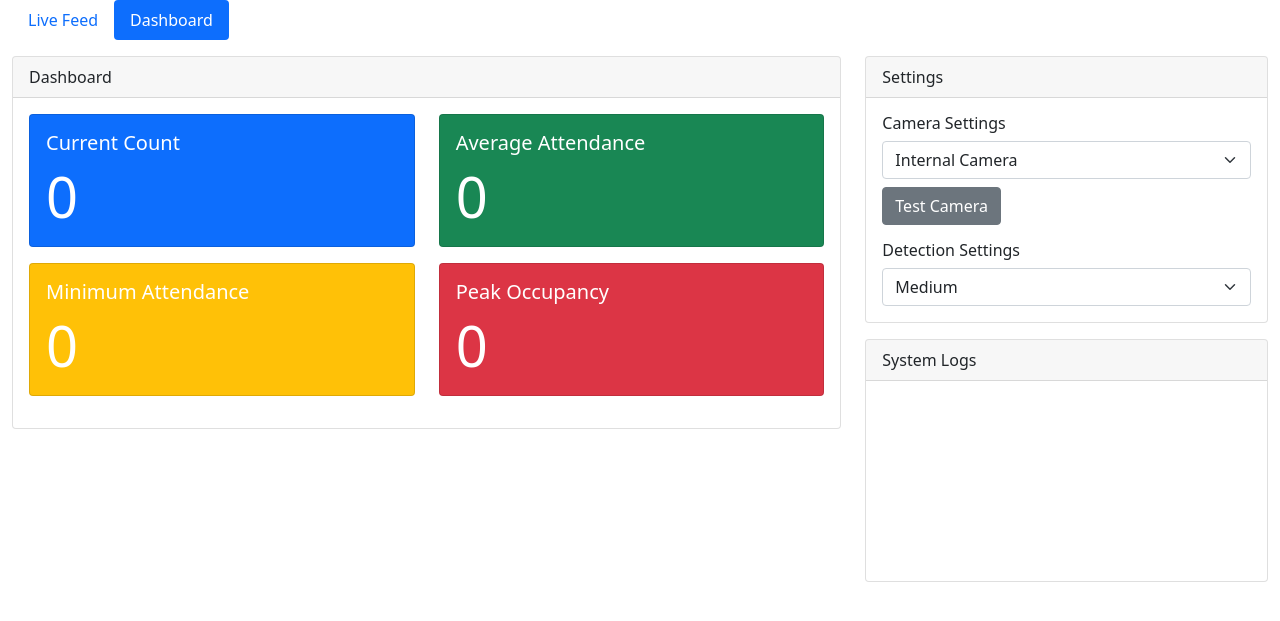
After one commit to kiwanacollins/camera-person-counter-UICT, a Flask app: page /dashboard in a window 1280 px wide. The commit adds this page. Shown: the top 621 px of the page. Run offline with Flask 3, Linux system fonts and the light colour scheme; parts of the project's set-up code (start-up, migrations or seed data) failed here and were passed over; some libraries are stand-ins or nearby versions.

Commit message:
Add dashboard page and navigation to the index page

```diff
--- /dev/null
+++ b/src/templates/dashboard.html
@@ -0,0 +1,135 @@
+<!DOCTYPE html>
+<html>
+<head>
+    <title>Person Counter - Dashboard</title>
+    <link href="https://cdn.jsdelivr.net/npm/bootstrap@5.1.3/dist/css/bootstrap.min.css" rel="stylesheet">
+    <style>
+        .log-container { height: 200px; overflow-y: auto; }
+        .nav-pills .nav-link.active { background-color: #0d6efd; color: white; }
+    </style>
+</head>
+<body>
+    <div class="container-fluid">
+        <div class="row mb-3">
+            <div class="col-12">
+                <ul class="nav nav-pills">
+                    <li class="nav-item">
+                        <a class="nav-link" href="/">Live Feed</a>
+                    </li>
+                    <li class="nav-item">
+                        <a class="nav-link active" href="/dashboard">Dashboard</a>
+                    </li>
+                </ul>
+            </div>
+        </div>
+        <div class="row">
+            <div class="col-md-8">
+                <!-- Dashboard Stats -->
+                <div class="card mb-3">
+                    <div class="card-header">Dashboard</div>
+                    <div class="card-body">
+                        <div class="row">
+                            <div class="col-md-6">
+                                <div class="card text-white bg-primary mb-3">
+                                    <div class="card-body">
+                                        <h5 class="card-title">Current Count</h5>
+                                        <p class="card-text display-4" id="currentCount">0</p>
+                                    </div>
+                                </div>
+                            </div>
+                            <div class="col-md-6">
+                                <div class="card text-white bg-success mb-3">
+                                    <div class="card-body">
+                                        <h5 class="card-title">Average Attendance</h5>
+                                        <p class="card-text display-4" id="avgAttendance">0</p>
+                                    </div>
+                                </div>
+                            </div>
+                            <div class="col-md-6">
+                                <div class="card text-white bg-warning mb-3">
+                                    <div class="card-body">
+                                        <h5 class="card-title">Minimum Attendance</h5>
+                                        <p class="card-text display-4" id="minAttendance">0</p>
+                                    </div>
+                                </div>
+                            </div>
+                            <div class="col-md-6">
+                                <div class="card text-white bg-danger mb-3">
+                                    <div class="card-body">
+                                        <h5 class="card-title">Peak Occupancy</h5>
+                                        <p class="card-text display-4" id="peakOccupancy">0</p>
+                                    </div>
+                                </div>
+                            </div>
+                        </div>
+                    </div>
+                </div>
+            </div>
+
+            <div class="col-md-4">
+                <!-- Settings -->
+                <div class="card mb-3">
+                    <div class="card-header">Settings</div>
+                    <div class="card-body">
+                        <h6>Camera Settings</h6>
+                        <select id="cameraSelect" class="form-select mb-2">
+                            <option value="0">Internal Camera</option>
+                            <option value="1">External Camera</option>
+                        </select>
+                        <button id="testCamera" class="btn btn-secondary mb-3">Test Camera</button>
+
+                        <h6>Detection Settings</h6>
+                        <select id="sensitivitySelect" class="form-select">
+                            <option>Low</option>
+                            <option selected>Medium</option>
+                            <option>High</option>
+                        </select>
+                    </div>
+                </div>
+
+                <!-- Logs -->
+                <div class="card">
+                    <div class="card-header">System Logs</div>
+                    <div class="card-body log-container" id="logs">
+                    </div>
+                </div>
+            </div>
+        </div>
+    </div>
+
+    <script src="https://cdnjs.cloudflare.com/ajax/libs/socket.io/4.0.1/socket.io.js"></script>
+    <script>
+        const socket = io();
+
+        // Connect to WebSocket
+        socket.on('connect', () => {
+            console.log('Connected to server');
+        });
+
+        // Handle camera selection
+        document.getElementById('cameraSelect').onchange = (e) => {
+            socket.emit('change_camera', { camera: e.target.value });
+        };
+
+        // Handle sensitivity selection
+        document.getElementById('sensitivitySelect').onchange = (e) => {
+            socket.emit('change_sensitivity', { level: e.target.value });
+        };
+
+        // Update statistics
+        socket.on('stats_update', (stats) => {
+            document.getElementById('currentCount').textContent = stats.current_count;
+            document.getElementById('avgAttendance').textContent = stats.average.toFixed(1);
+            document.getElementById('minAttendance').textContent = stats.minimum;
+            document.getElementById('peakOccupancy').textContent = stats.peak;
+        });
+
+        // Update logs
+        socket.on('log_update', (log) => {
+            const logDiv = document.getElementById('logs');
+            logDiv.innerHTML += `<p><small>${log.timestamp}</small><br>${log.message}</p>`;
+            logDiv.scrollTop = logDiv.scrollHeight;
+        });
+    </script>
+</body>
+</html>
--- a/src/web_app.py
+++ b/src/web_app.py
@@ -81,6 +81,10 @@ video_stream = VideoCamera()
 def index():
     return render_template('index.html')
 
+@app.route('/dashboard')
+def dashboard():
+    return render_template('dashboard.html')
+
 def generate_frames():
     while True:
         frame = video_stream.get_frame()
```
Also changed, not shown: src/templates/index.html (+16 -70 lines).
